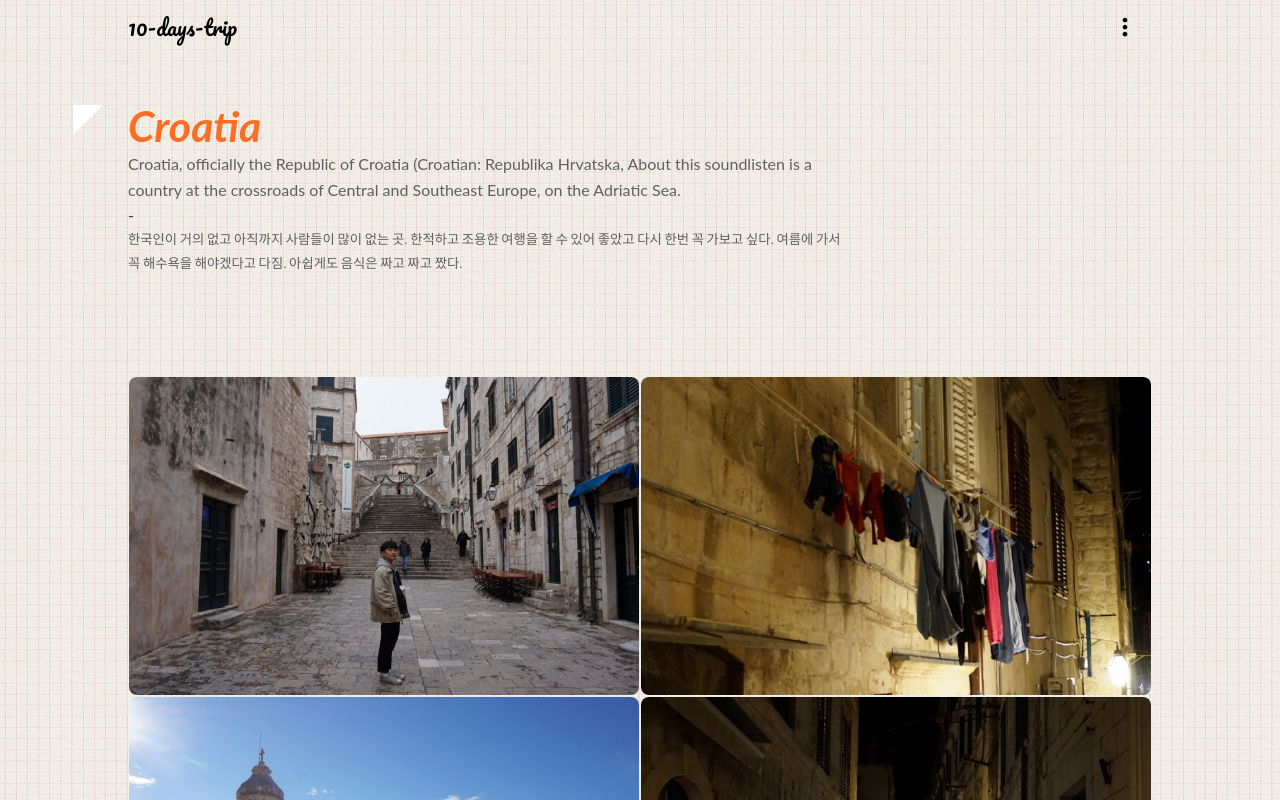
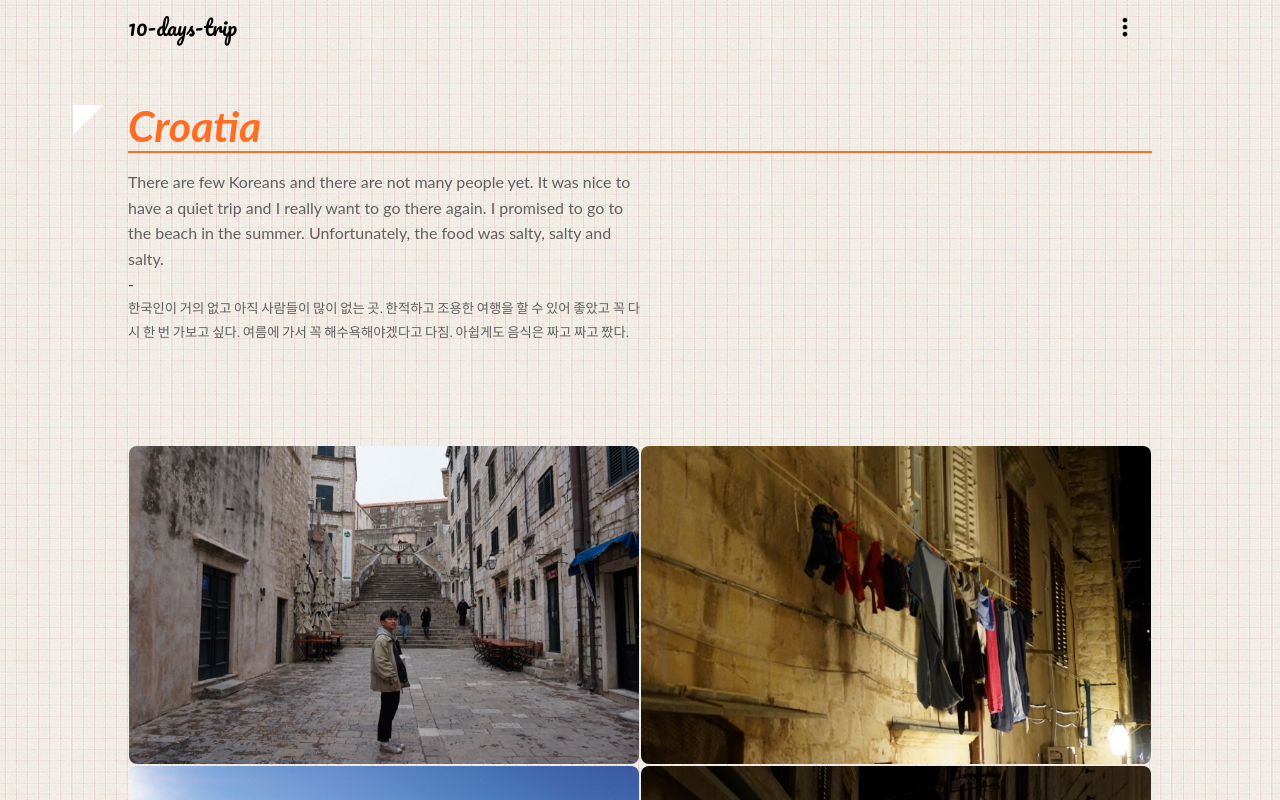
Before and after one commit to bb-grizzle/10DaysTrip, a plain HTML site: page index.html in a window 1280 px wide. Both pictures are taken after a click on the element 1253 px from the left and 773 px from the top of the page. Shown: the top 800 px of the page. Drawn offline with nearby package versions, Linux system fonts and the light colour scheme.

Commit message:
Edit text

```diff
--- a/index.html
+++ b/index.html
@@ -49,9 +49,9 @@
 				</div>
 
 				<div class="about-descript">
-					<p class="text-en">Lorem ipsum dolor sit amet consectetur adipisicing elit. Harum dicta unde obcaecati saepe provident, iure maiores quia corrupti quasi similique ea deleniti nisi, corporis quisquam necessitatibus debitis eveniet nobis officiis.</p>
+					<p class="text-en">"The 10 days trip" started with the concept of traveling one country for 10 days per person. I made the page because I wanted to archive inspiration and thoughts from my travels to Croatia, Switzerland and Italy on the illustration and the Web.</p>
 					<br>
-					<p class="text-ko">Lorem ipsum dolor sit amet consectetur adipisicing elit. Harum dicta unde obcaecati saepe provident, iure maiores quia corrupti quasi similique ea deleniti nisi, corporis quisquam necessitatibus debitis eveniet nobis officiis.</p>
+					<p class="text-ko">"10 days trip(10일 천하)"은 1명당 한 나라를 10일간 여행한다는 컨셉을 가지고 시작하였다. 크로아티아, 스위스 그리고 이탈리아를 여행하면서 느낀 영감과 생각들을 일러스트와 웹에 아카이빙 하고 싶어 페이지를 만들게 되었다. </p>
 
 				</div>
 			</div>
@@ -62,6 +62,7 @@
 
 		<div class="con">
 			<div class="ctry-wrap">
+				<!-- under checkOverflow -->
 				<div class="sec-wrap checkOverflow">
 					<div class="countryTitle-wrap tran03">
 					</div>
--- a/source/css/style.css
+++ b/source/css/style.css
@@ -263,11 +263,13 @@ header {
 	float: left;
 	width: 33.3%;
 
+
 }
 
 .colorPalette-wrap {
 	display: flow-root;
 	width: 300%;
+
 }
 
 
@@ -275,10 +277,10 @@ header {
 	margin: 40px 0;
 	width: 33.3%;
 	float: left;
-}
+	display: flow-root;
+	position: relative;
+	left: 1px;
 
-.colorPalette {
-	display: flow-root;
 }
 
 .colorPalette li {
@@ -291,17 +293,6 @@ header {
 	float: left;
 	box-shadow: 2px 2px 4px rgba(100, 100, 100, 0.438);
 }
-
-/*
-.colorPalette-items{
-    width: 20px;
-    height: 20px;
-    margin-right: 20px;
-    background-color: black;
-    border-radius: 100%;
-    float: left;
-    box-shadow: 2px 2px 4px rgba(100, 100, 100, 0.438);
-} */
 
 .sec-text {
 	display: flow-root;
@@ -367,6 +358,7 @@ header {
 	position: absolute;
 	z-index: -1;
 	color: rgba(0, 0, 0, 0.5);
+
 }
 
 .guide-h {
@@ -413,6 +405,7 @@ header {
 
 /* illust work */
 .section-illust {
+
 	position: absolute;
 	z-index: 30;
 	left: 50%;
@@ -428,6 +421,7 @@ header {
 
 
 .illust-border {
+
 	width: 190px;
 	height: 190px;
 
@@ -612,14 +606,23 @@ header {
 	font-weight: 700;
 	font-style: italic;
 	font-size: 32pt;
-	/* margin-bottom: 16px; */
+}
+
+.photo-header h1{
+	border-width: 2px;
+	border-style: solid;
+	border-top: 0;
+	border-left: 0;
+	border-right: 0;
+	margin-bottom: 16px;
 }
 
 .photo-header p {
 	font-family: Lato, sans-serif;
 	font-weight: 400;
 	font-size: 12pt;
-	width: 70%;
+	width: 50%;
+	text-align: left;
 	line-height: 1.6;
 }
 
@@ -771,14 +774,7 @@ body{
 	}
 
 /*	photo view*/
-	.photo-header h1{
-		border-width: 2px;
-		border-style: solid;
-		border-top: 0;
-		border-left: 0;
-		border-right: 0;
-		margin-bottom: 16px;
-	}
+
 	.photo-header p {
 		width: 100%;
 		font-size: 10pt;
--- a/source/js/script.js
+++ b/source/js/script.js
@@ -24,8 +24,8 @@ var croatia = {
 	citys: ["Dbrovnic", "Slano", "Split", "Zadar", "Zagreb"],
 	duration_start: "2019.01.02",
 	duration_end: "- 2019.01.11",
-	discript: "Croatia, officially the Republic of Croatia (Croatian: Republika Hrvatska, About this soundlisten is a country at the crossroads of Central and Southeast Europe, on the Adriatic Sea.",
-	discript_ko: "한국인이 거의 없고 아직까지 사람들이 많이 없는 곳. 한적하고 조용한 여행을 할 수 있어 좋았고 다시 한번 꼭 가보고 싶다. 여름에 가서 꼭 해수욕을 해야겠다고 다짐. 아쉽게도 음식은 짜고 짜고 짰다."
+	discript: "There are few Koreans and there are not many people yet. It was nice to have a quiet trip and I really want to go there again. I promised to go to the beach in the summer. Unfortunately, the food was salty, salty and salty.",
+	discript_ko: "한국인이 거의 없고 아직 사람들이 많이 없는 곳. 한적하고 조용한 여행을 할 수 있어 좋았고 꼭 다시 한 번 가보고 싶다. 여름에 가서 꼭 해수욕해야겠다고 다짐. 아쉽게도 음식은 짜고 짜고 짰다."
 
 }
 var switzerland = {
@@ -34,8 +34,8 @@ var switzerland = {
 	citys: ["Zurich", "Bern", "Interlaken", "Luzern", "Schwyz"],
 	duration_start: "2019.01.12",
 	duration_end: "- 2019.01.19",
-	discript: "Switzerland, officially the Swiss Confederation, is a country situated in western, central and southern Europe. It consists of 26 cantons, and the city of Bern is the seat of the federal authorities.",
-	discript_ko: "자유로운 슬로프에서 보드를 타는 것은 아주 인상 깊었다. 피눈물 나는 가격이지만 그만큼 감격적이기도 한 듯. 역시나 음식은 맛없다."
+	discript: "The slopes of the Swiss ski resort were the best slopes of life. It's a bloody price, but it's so touching. As expected, the food is not delicious.",
+	discript_ko: "스위스의 스키장 슬로프는 인생 최고의 슬로프였다. 피눈물 나는 가격이지만 그만큼 감격스러운 듯. 역시나 음식은 맛없다."
 }
 var italy = {
 	name: "Italy",
@@ -43,8 +43,8 @@ var italy = {
 	citys: ["Milano", "Venezia", "Firenze", "Roma", "Napoli"],
 	duration_start: "2019.01.20",
 	duration_end: "- 2019.02.01",
-	discript: "Italy, officially the Italian Republic, is a country in Europe. Located in the middle of the Mediterranean Sea, Italy shares open land borders with France, Switzerland, Austria, Slovenia and the enclaved microstates San Marino and Vatican City",
-	discript_ko: "신나게 유적을 봄. 걷는 걸 좋아하는 나로서는 아주 좋은 나라였다. 치안이 걱정 이였는데 생각보다 괜찮았다. 돈 많이 벌어서 쇼핑하러 오고 싶은 나라. 아마 다음 생. 여전히 음식은 맛 없다. "
+	discript: "a country where one can see historic sites and ruins with great excitement It was a great tourist attraction for me who liked to walk. I was worried about security, but it was better than I thought. I want to come to the country where I want to make a lot of money and go shopping. Maybe next life. The food is still bad.",
+	discript_ko: "신나게 유적과 유적을 볼 수 있는 나라. 걷는 걸 좋아하는 나로서는 아주 좋은 관광지였다. 치안이 걱정이었는데 생각보다 괜찮았고 돈 많이 벌어서 쇼핑하러 오고 싶은 나라. 아마 다음 생. 여전히 음식은 맛없다. "
 }
 var country = [croatia, switzerland, italy];
 
@@ -215,7 +215,6 @@ window.onmousedown = function () {
 	var dx = (center_w - mouse_x);
 	var dy = (center_h - mouse_y);
 
-
 	if (Math.abs(dx) < 90 && Math.abs(dy) < 90) {
 		isOnIllust = true;
 		// console.log("true");
@@ -226,7 +225,7 @@ window.onmousedown = function () {
 	}
 }
 
-	var moveRatio = 0.03;
+	var moveRatio = 0.015;
 
 	var dragRatio = 0.01;
 	var scaleRatio = 0.03;
@@ -264,13 +263,11 @@ window.onmousemove = function () {
 		} else {
 			document.body.style.cursor = "auto";
 		}
-
 	}
 
 
 	illust.style.left = 50 + dx * moveRatio * 0.5 + "%";
 	illust.style.top = 50 + dy * moveRatio * 0.5 + "%";
-
 
 	if (isMouseDown) {
 		var illust_border = document.querySelector(".illust-border");
@@ -316,11 +313,9 @@ window.onmousemove = function () {
 		illustOverflow.style.height = "95%";
 
 		if (screen_w < 600) {
-
 			illust_border.style.width = "150px";
 			illust_border.style.height = "150px";
 		} else {
-
 			illust_border.style.width = "190px";
 			illust_border.style.height = "190px";
 		}
```
